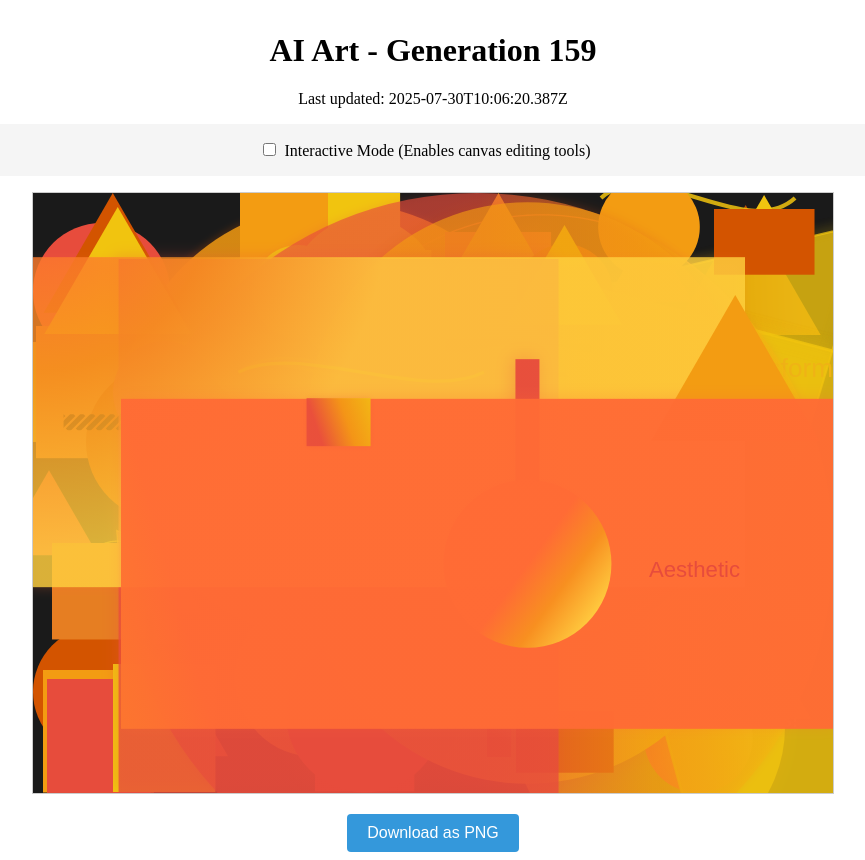
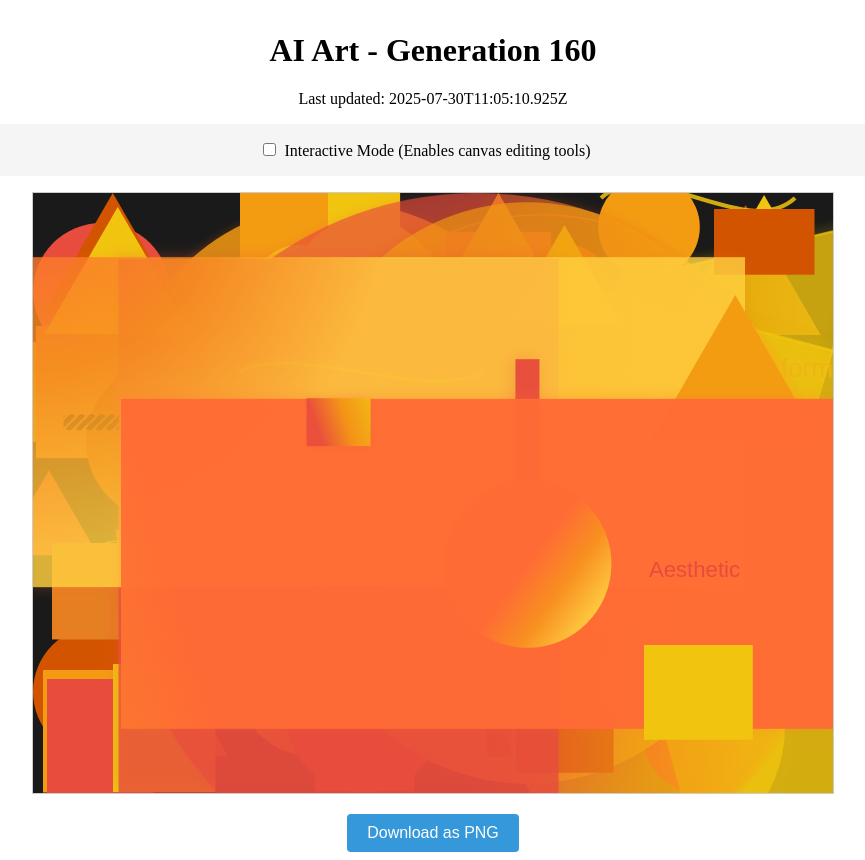
Before and after one commit to mcclowes/ai-art, a React (Vite) app: page / in a window 1280 px wide. Shown: the whole page, without its empty margins (207-1072 px from the left). Built offline with nearby package versions, Linux system fonts and the light colour scheme.

Commit message:
Improve artwork - Generation 160

```diff
--- a/src/artwork-state.ts
+++ b/src/artwork-state.ts
@@ -1619,9 +1619,18 @@ export const artworkState: ArtworkState = {
       "font": "22.147403984317926px Arial",
       "fillStyle": "#e74c3c",
       "id": "text_1753869980387"
+    },
+    {
+      "type": "rectangle",
+      "x": 611,
+      "y": 452,
+      "width": 108.81673954647604,
+      "height": 94.77259309219707,
+      "fillStyle": "#f1c40f",
+      "id": "element_1753873510925"
     }
   ],
-  "generation": 159,
-  "lastUpdated": "2025-07-30T10:06:20.387Z",
+  "generation": 160,
+  "lastUpdated": "2025-07-30T11:05:10.925Z",
   "cycleStarted": "2025-07-23T20:05:50.866Z"
 };
```
